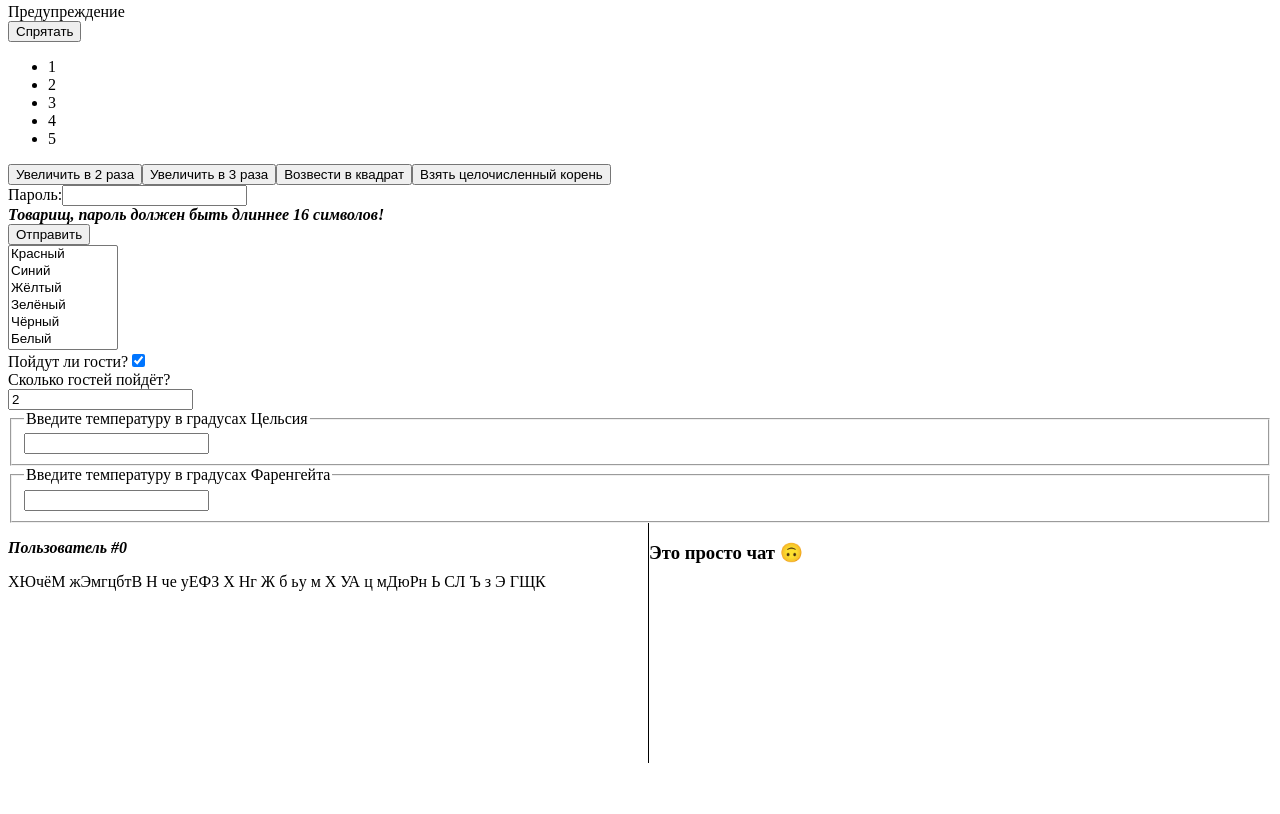
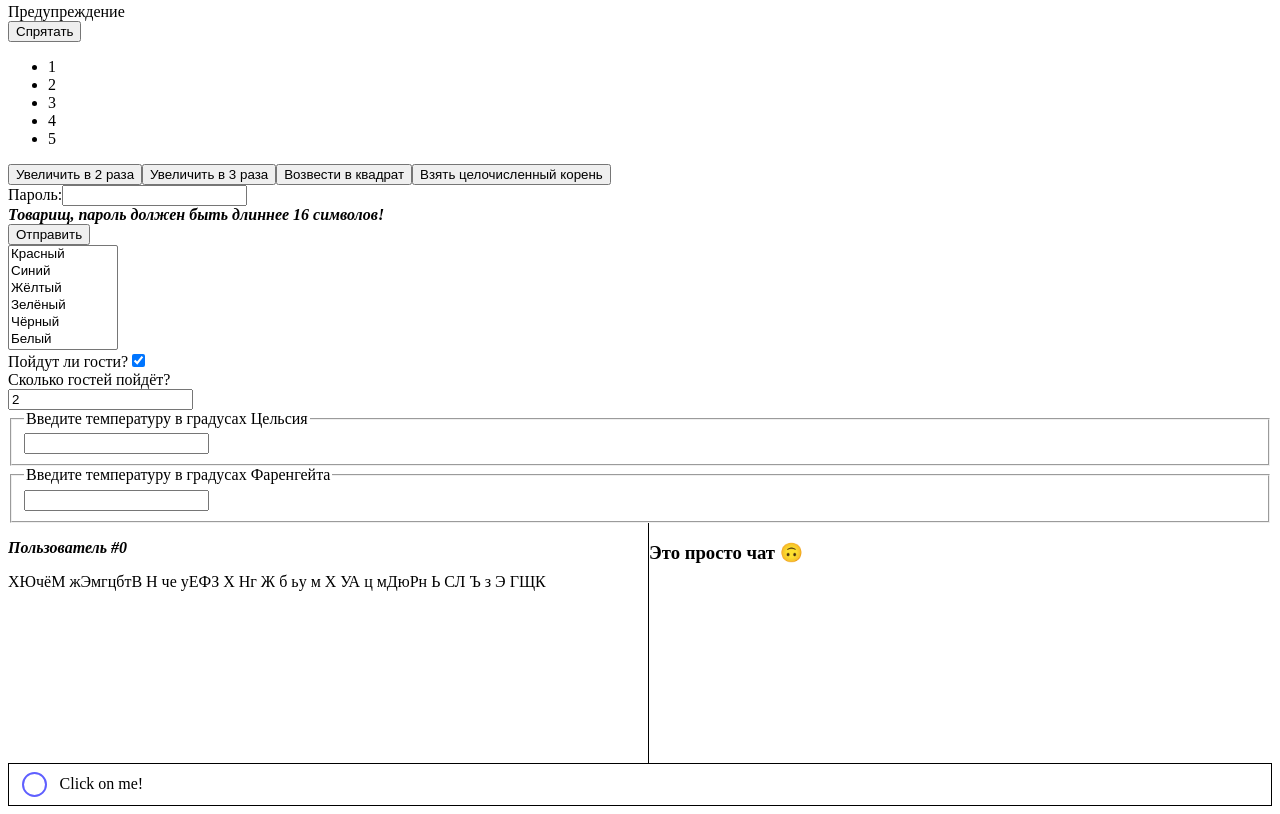
Before and after one commit to Crinax/react-learning-intro, a React app: page / in a window 1280 px wide. Shown: the part 466-1280 px from the top of the page. Before the commit the page ends 1237 px from the top, so only its background shows below. Built offline with nearby package versions, Linux system fonts and the light colour scheme.

Commit message:
Added checkbox

```diff
--- a/src/general.css
+++ b/src/general.css
@@ -40,3 +40,33 @@
     height: 30vh;
     overflow-y: scroll;
 }
+.not-checked {
+    background-color: #5f5fff;
+    border-radius: 100%;
+    width: 25px;
+    height: 25px;
+    position: relative;
+    transition: .3s;
+    cursor: pointer;
+    box-sizing: border-box;
+}
+.checked {
+    border: 2px solid #5f5fff;
+    background-color: transparent;
+    border-radius: 100%;
+    width: 25px;
+    height: 25px;
+    position: relative;
+    transition: .3s;
+    cursor: pointer;
+    box-sizing: border-box;
+}
+.checkbox-wrapper {
+    display: flex;
+    padding: 1vh 1vw;
+    align-items: center;
+    border: 1px solid #000;
+}
+.text-after-checkbox {
+    margin-left: 1vw;
+}
--- a/src/index.js
+++ b/src/index.js
@@ -408,6 +408,27 @@ class Temperature extends React.Component {
         );
     }
 }
+class Checkbox extends React.Component {
+    constructor(props) {
+        super(props);
+        this.state = {
+            isChecked: false,
+            className: 'checked'
+        }
+        this.handleClick = this.handleClick.bind(this);
+    }
+    handleClick() {
+        this.setState({ className: this.state.isChecked ? "checked" : "not-checked", isChecked: !this.state.isChecked });
+    }
+    render() {
+        return (
+            <div className="checkbox-wrapper">
+                <div className={this.state.className} onClick={this.handleClick}></div>
+                <span className="text-after-checkbox">{" " + this.props.children}</span><br />
+            </div>
+        );
+    }
+}
 class Main extends React.Component {
     render() {
         return (
@@ -425,6 +446,9 @@ class Main extends React.Component {
                     <Chat />
                     <Info />
                 </SplitDis>
+                <Checkbox textSide="right">
+                    Click on me!
+                </Checkbox>
             </div>
         )
     }
--- a/src/splitdis.js
+++ b/src/splitdis.js
@@ -34,9 +34,7 @@ class Chat extends React.Component {
         this.setState({ messages: result});
     }
     render() {
-        console.log(Array.isArray(this.state.messages));
         var messages = this.state.messages;
-        console.log(messages, Array.isArray(messages));
         messages = messages.map((val, index) => {
             return (
                 <div id="chat-card" key={index}>
@@ -67,7 +65,6 @@ class Info extends React.Component {
 }
 class SplitDis extends React.Component {
     render() {
-        console.log(this.props.children);
         return (
             <div className="split-section">
                 <div className="split-section__left">{ this.props.children[0] }</div>
```
